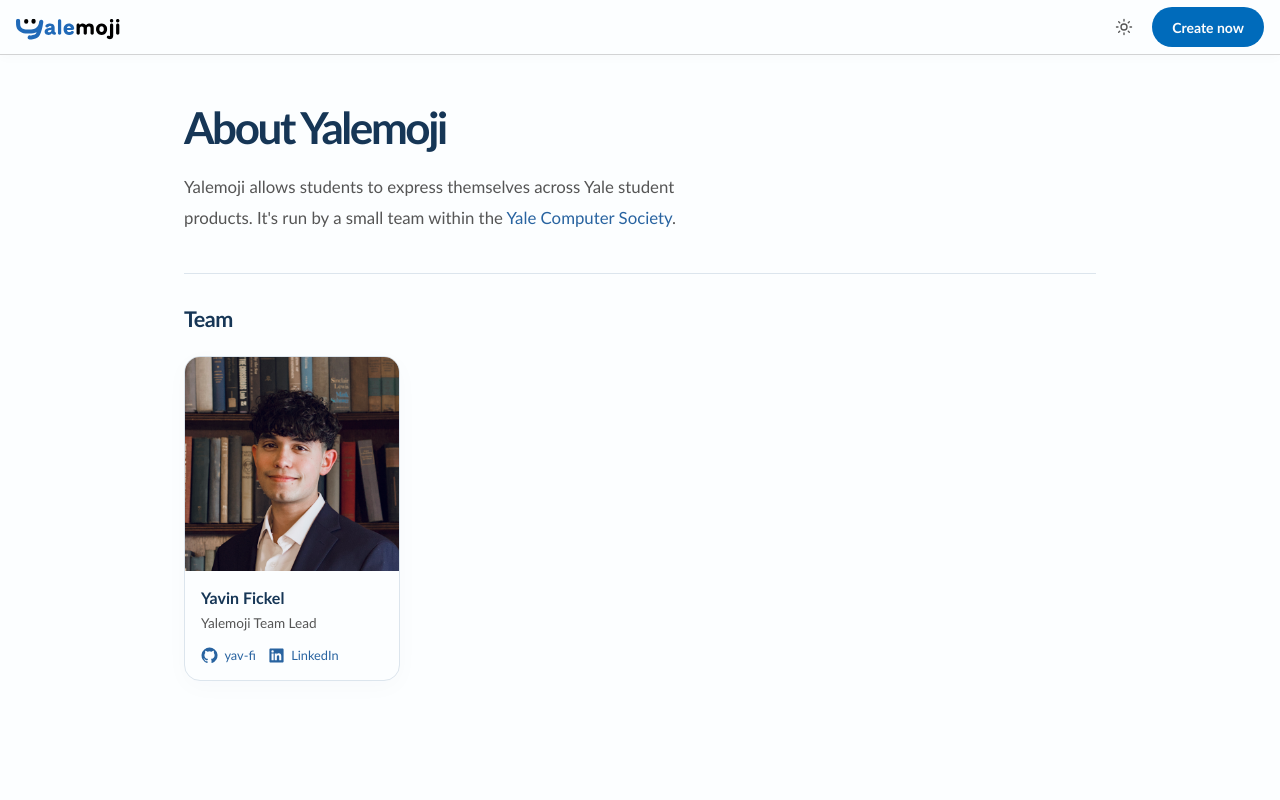
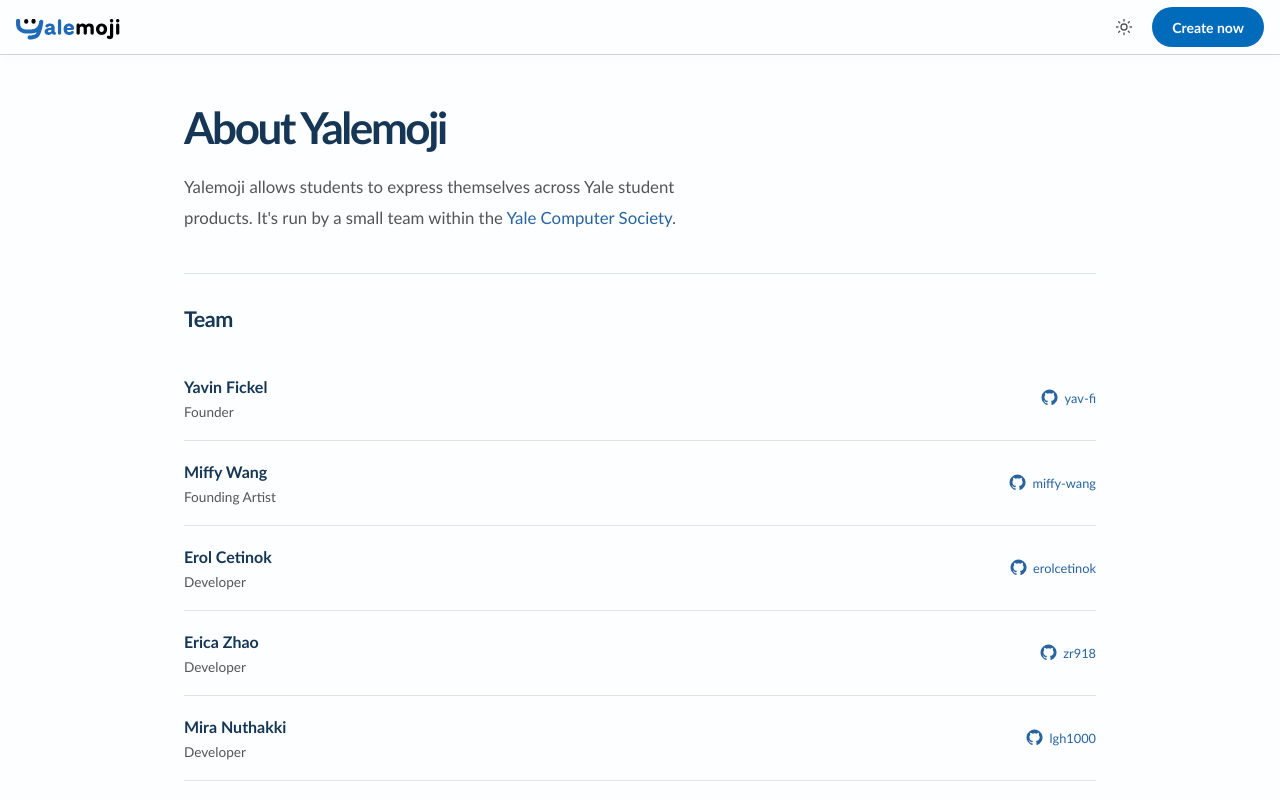
Before and after one commit to yav-fi/yalemoji, a Next.js app: page /about in a window 1280 px wide. Shown: the top 800 px of the page. Built offline with nearby package versions, Linux system fonts and the light colour scheme; no server answers.

Commit message:
about update

```diff
--- a/app/about/page.tsx
+++ b/app/about/page.tsx
@@ -1,13 +1,23 @@
 import type { Metadata } from "next";
-import Image from "next/image";
 import { GitHubLink } from "@/components/github-link";
 import { PublicSiteHeader } from "@/components/public-site-header";
 import styles from "@/components/info-page.module.css";
 
 export const metadata: Metadata = {
   title: "About · Yalemoji",
-  description: "Meet the person behind Yalemoji, your personal avatar for Yale."
+  description: "Meet the team behind Yalemoji, your personal avatar for Yale."
 };
+
+const team = [
+  { name: "Yavin Fickel", role: "Founder", github: "yav-fi" },
+  { name: "Miffy Wang", role: "Founding Artist", github: "miffy-wang" },
+  { name: "Erol Cetinok", role: "Developer", github: "erolcetinok" },
+  { name: "Erica Zhao", role: "Developer", github: "zr918" },
+  { name: "Mira Nuthakki", role: "Developer", github: "lgh1000" },
+  { name: "Carmen Ung", role: "Developer", github: "cmucung" },
+  { name: "Arjun Rangarajan", role: "Developer", github: "mister-coolman" },
+  { name: "Brandon Yang", role: "Developer", github: "byang0320" }
+];
 
 export default function AboutPage() {
   return (
@@ -25,24 +35,17 @@ export default function AboutPage() {
 
         <section className={styles.section} aria-labelledby="team-title">
           <h2 className={styles.sectionHeading} id="team-title">Team</h2>
-          <div className={styles.teamGrid}>
-            <article className={styles.teamCard}>
-              <Image className={styles.teamPhoto} src="/team/yavin_fickel.jpg" alt="Yavin Fickel" width={224} height={224} sizes="(max-width: 27rem) 224px, (max-width: 43.75rem) 50vw, (max-width: 56rem) 33vw, 224px" />
-              <div className={styles.teamInfo}>
-                <h3>Yavin Fickel</h3>
-                <p className={styles.role}>Yalemoji Team Lead</p>
-                <div className={styles.socialLinks}>
-                  <GitHubLink className={styles.githubLink} />
-                  <a className={styles.socialLink} href="https://linkedin.com/in/yavin" target="_blank" rel="noopener noreferrer">
-                    <svg aria-hidden="true" width="17" height="17" viewBox="0 0 24 24" fill="currentColor">
-                      <path d="M20.45 2H3.55C2.69 2 2 2.68 2 3.52v16.96c0 .84.69 1.52 1.55 1.52h16.9c.86 0 1.55-.68 1.55-1.52V3.52c0-.84-.69-1.52-1.55-1.52ZM7.93 18.75H4.98V9.2h2.95v9.55ZM6.45 7.9a1.71 1.71 0 1 1 0-3.42 1.71 1.71 0 0 1 0 3.42Zm12.3 10.85H15.8V14.1c0-1.1-.02-2.53-1.54-2.53-1.54 0-1.78 1.2-1.78 2.45v4.73H9.53V9.2h2.83v1.3h.04c.4-.75 1.36-1.54 2.79-1.54 2.99 0 3.56 1.97 3.56 4.53v5.26Z" />
-                    </svg>
-                    LinkedIn
-                  </a>
+          <ul className={styles.teamList}>
+            {team.map((member) => (
+              <li className={styles.teamMember} key={member.github}>
+                <div className={styles.teamIdentity}>
+                  <h3>{member.name}</h3>
+                  <p className={styles.role}>{member.role}</p>
                 </div>
-              </div>
-            </article>
-          </div>
+                <GitHubLink className={styles.githubLink} username={member.github} />
+              </li>
+            ))}
+          </ul>
         </section>
       </main>
     </>
--- a/components/github-link.tsx
+++ b/components/github-link.tsx
@@ -1,10 +1,10 @@
-export function GitHubLink({ className }: { className?: string }) {
+export function GitHubLink({ className, username = "yav-fi" }: { className?: string; username?: string }) {
   return (
-    <a className={className} href="https://github.com/yav-fi" target="_blank" rel="noopener noreferrer" aria-label="yav-fi on GitHub">
+    <a className={className} href={`https://github.com/${username}`} target="_blank" rel="noopener noreferrer" aria-label={`${username} on GitHub`}>
       <svg aria-hidden="true" width="17" height="17" viewBox="0 0 24 24" fill="currentColor">
         <path d="M12 .75a11.25 11.25 0 0 0-3.56 21.92c.56.1.77-.24.77-.54v-2.1c-3.13.68-3.79-1.33-3.79-1.33-.51-1.3-1.25-1.65-1.25-1.65-1.02-.7.08-.69.08-.69 1.13.08 1.73 1.16 1.73 1.16 1 1.72 2.64 1.22 3.28.93.1-.73.4-1.22.71-1.5-2.5-.29-5.13-1.25-5.13-5.56 0-1.23.44-2.23 1.16-3.02-.12-.28-.5-1.43.11-2.98 0 0 .94-.3 3.1 1.15a10.8 10.8 0 0 1 5.64 0c2.15-1.46 3.1-1.15 3.1-1.15.6 1.55.22 2.7.1 2.98.72.79 1.16 1.79 1.16 3.02 0 4.32-2.63 5.27-5.14 5.55.4.35.76 1.04.76 2.1v3.1c0 .3.2.65.78.54A11.25 11.25 0 0 0 12 .75Z" />
       </svg>
-      yav-fi
+      {username}
     </a>
   );
 }
--- a/components/info-page.module.css
+++ b/components/info-page.module.css
@@ -38,41 +38,22 @@
   letter-spacing: -0.025em;
 }
 
-.teamGrid {
-  display: grid;
-  grid-template-columns: repeat(4, minmax(0, 1fr));
-  gap: 1rem;
+.teamList {
+  margin: 0;
+  padding: 0;
+  list-style: none;
 }
 
-.teamCard {
+.teamMember {
   display: flex;
-  flex-direction: column;
-  min-width: 0;
-  overflow: hidden;
-  border: 1px solid var(--info-line);
-  border-radius: 1rem;
-  background: var(--surface);
-  box-shadow: 0 6px 24px #16365606;
+  align-items: center;
+  justify-content: space-between;
+  gap: 1rem;
+  padding: 1.25rem 0;
+  border-bottom: 1px solid var(--info-line);
 }
 
-.teamPhoto {
-  width: 100%;
-  display: block;
-  height: auto;
-  aspect-ratio: 1;
-  object-fit: cover;
-  object-position: center 25%;
-}
-
-.teamInfo {
-  display: flex;
-  flex-direction: column;
-  align-items: flex-start;
-  padding: 1rem;
-  flex: 1;
-}
-
-.teamInfo h3 {
+.teamIdentity h3 {
   margin: 0;
   color: var(--info-ink);
   font-size: 1rem;
@@ -81,18 +62,9 @@
 }
 
 .role {
-  margin: 0.35rem 0 1rem;
+  margin: 0.35rem 0 0;
   color: var(--foreground-muted);
   font-size: 0.85rem;
-}
-
-.socialLinks {
-  display: flex;
-  align-items: center;
-  flex-wrap: wrap;
-  gap: 0.75rem;
-  margin-top: auto;
-  font-size: 0.8rem;
 }
 
 .page a {
@@ -111,11 +83,11 @@
   outline-offset: var(--focus-offset);
 }
 
-.githubLink,
-.socialLink {
+.githubLink {
   display: inline-flex;
   align-items: center;
   gap: 0.4rem;
+  font-size: 0.8rem;
   white-space: nowrap;
 }
 
@@ -201,12 +173,6 @@
   font-weight: 500;
 }
 
-@media (max-width: 56rem) {
-  .teamGrid {
-    grid-template-columns: repeat(3, minmax(0, 1fr));
-  }
-}
-
 @media (max-width: 43.75rem) {
   .page {
     padding: 2rem 1.25rem 3rem;
@@ -214,10 +180,6 @@
 
   .hero {
     padding-bottom: 2rem;
-  }
-
-  .teamGrid {
-    grid-template-columns: repeat(2, minmax(0, 1fr));
   }
 
   .release {
@@ -232,7 +194,9 @@
 }
 
 @media (max-width: 27rem) {
-  .teamGrid {
-    grid-template-columns: minmax(0, 14rem);
+  .teamMember {
+    flex-direction: column;
+    align-items: flex-start;
+    gap: 0.75rem;
   }
 }
```
